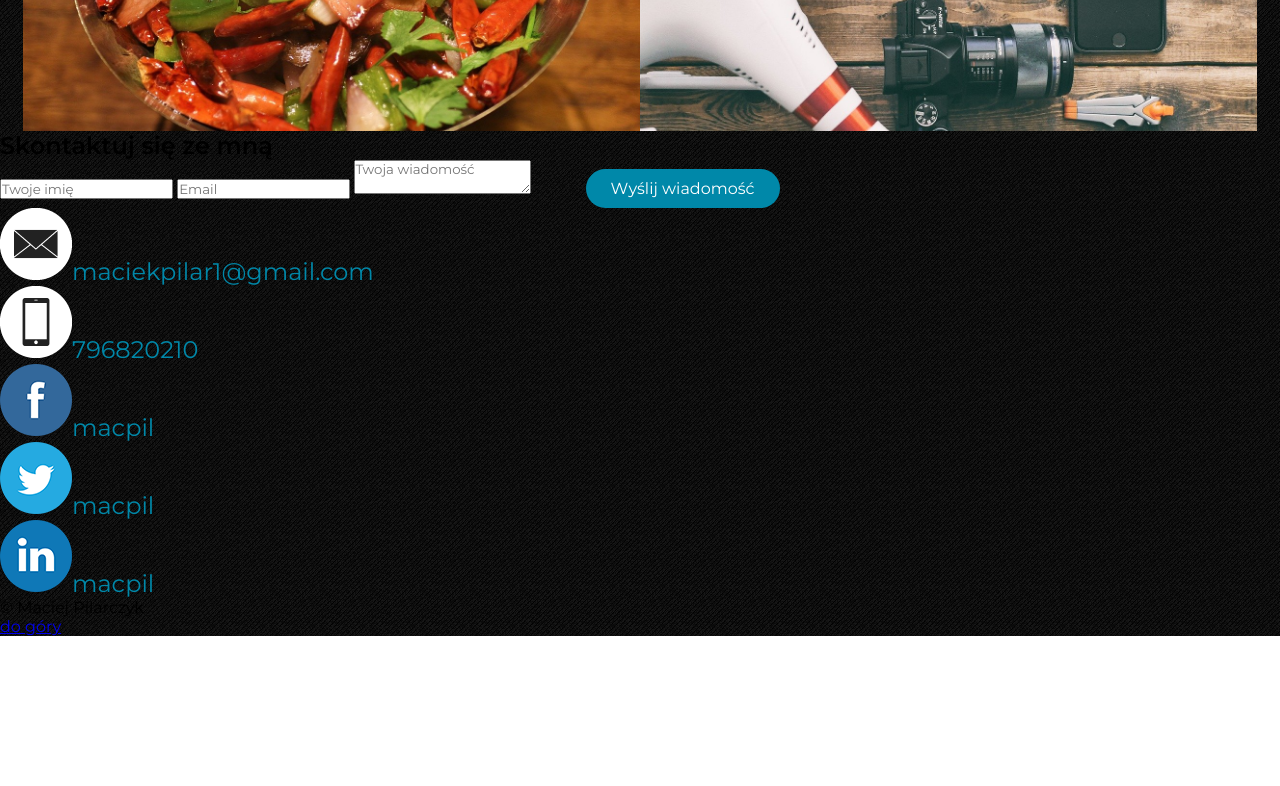
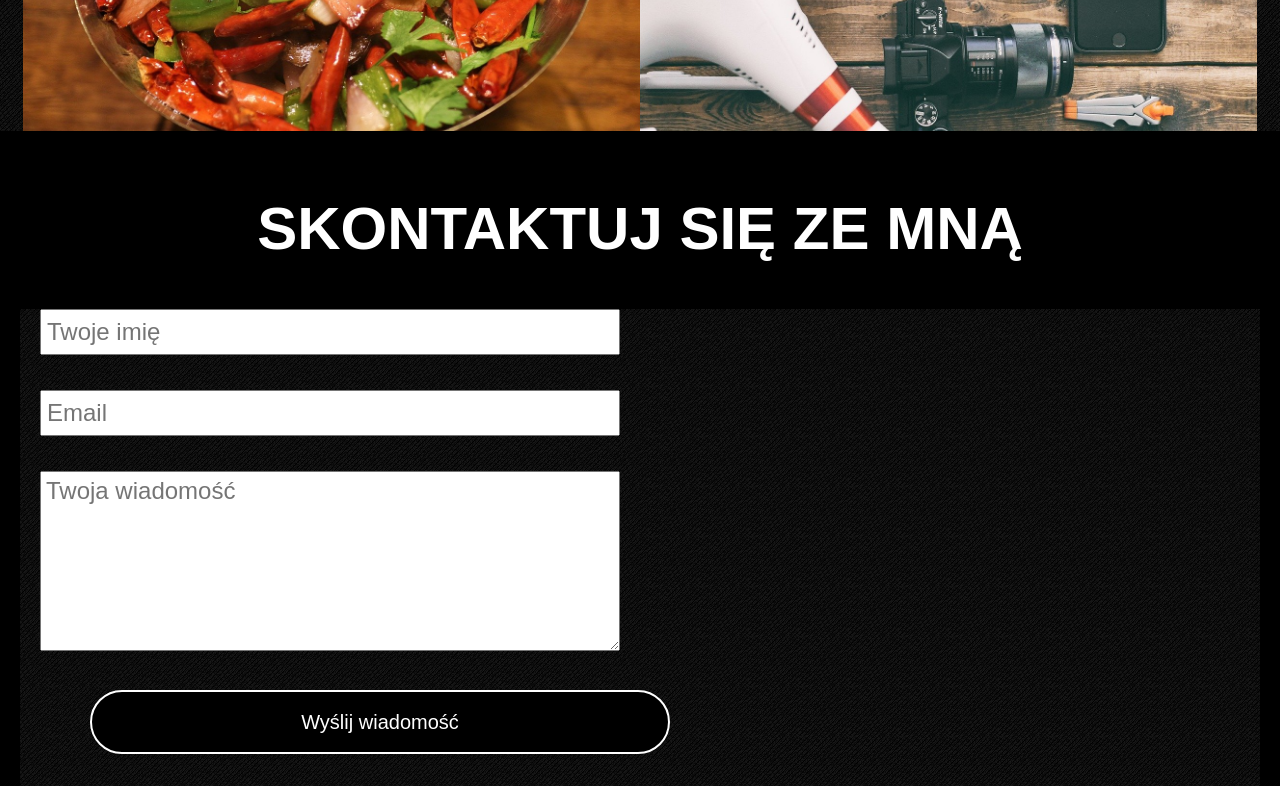
Before and after one commit to maciej-pilarczyk/My-first-web, a plain HTML site: page index.html in a window 1280 px wide. Shown: the part 3500-4286 px from the top of the page. Before the commit the page ends 4136 px from the top, so only its background shows below. Drawn offline with Linux system fonts and the light colour scheme.

Commit message:
section footer and contact added

```diff
--- a/css/style.css
+++ b/css/style.css
@@ -421,3 +421,136 @@ button:hover {
         font-size: 40px;
     }
 }
+
+/* skcja kontakt */
+.contact {
+    background-color: #000;
+    padding: 30px 20px;
+}
+
+.contact h1 {
+    font-family: 'Saira Condensed',
+        sans-serif;
+    font-size: 26px;
+    text-transform: uppercase;
+    margin-bottom: 15px;
+    color: white;
+    text-align: center;
+}
+
+.contact .wrap {
+    padding-top: 20px;
+    max-width: 1024px;
+    margin: 0 auto;
+}
+
+.contact input,
+.contact button,
+.contact textarea {
+    width: 100%;
+    margin-bottom: 25px;
+    font-family: saira, sans-serif;
+    font-size: 12px;
+    padding: 5px;
+}
+
+.contact input {
+
+    height: 36px;
+
+}
+
+.contact textarea {
+    height: 120px
+}
+
+.contact button {
+    font-size: 14px;
+    line-height: 40px;
+    background-color: black;
+    color: white;
+    border: 2px solid white;
+}
+
+.contact .socials {
+    padding-top: 30px;
+    font-size: 0;
+}
+
+.contact .social {
+
+    padding: 10px 0;
+    color: white;
+    font-family: saira condensed, sans-serif;
+
+}
+
+.contact .social img {
+    float: left;
+
+}
+
+.contact .social span {
+    line-height: 72px;
+    padding-left: 20px;
+    float: left;
+    font-size: 20px;
+}
+
+.contact h1 {
+    font-size: 60px;
+    padding: 30px 0;
+}
+
+.contact form,
+.contact .socials {
+    float: left;
+    width: 50%;
+    padding: 0 20px
+}
+
+.contact .social {
+    display: block;
+    width: 50%;
+    margin: 0 auto;
+}
+
+.contact input,
+.contact button,
+.contact textarea {
+    margin-bottom: 35px;
+
+}
+
+.contact input {
+
+    height: 46px;
+    font-size: 24px;
+
+}
+
+.contact textarea {
+    height: 180px;
+    font-size: 24px;
+}
+
+.contact button {
+    font-size: 20px;
+    line-height: 50px;
+    transition: .3s;
+    cursor: pointer;
+
+}
+
+.contact button:hover {
+    color: black;
+    background-color: #fff;
+}
+
+footer {
+    background-color: #29a6dc;
+    color: white;
+    text-align: center;
+    padding: 20px;
+    font-size: 20px;
+}
```
